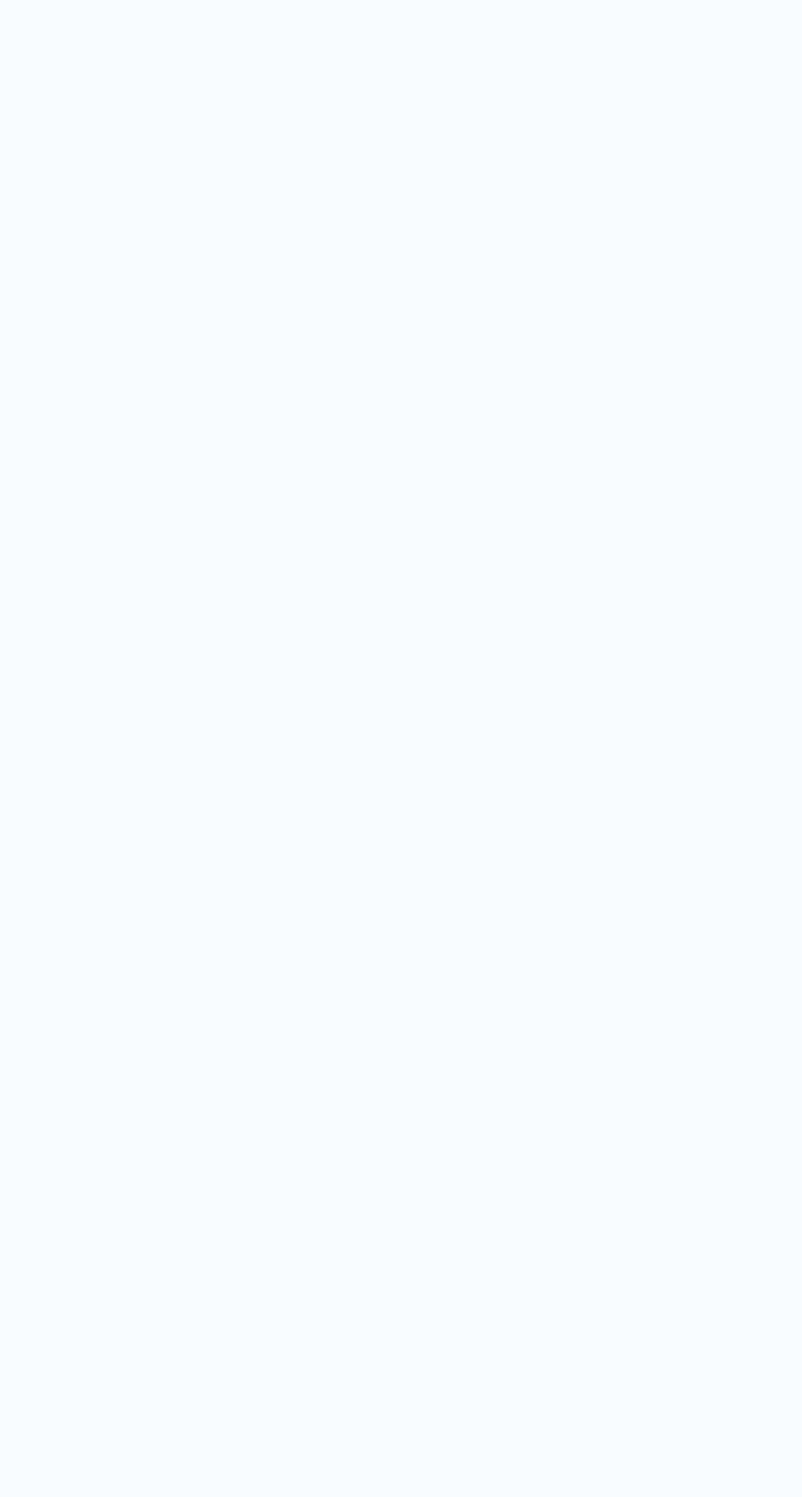
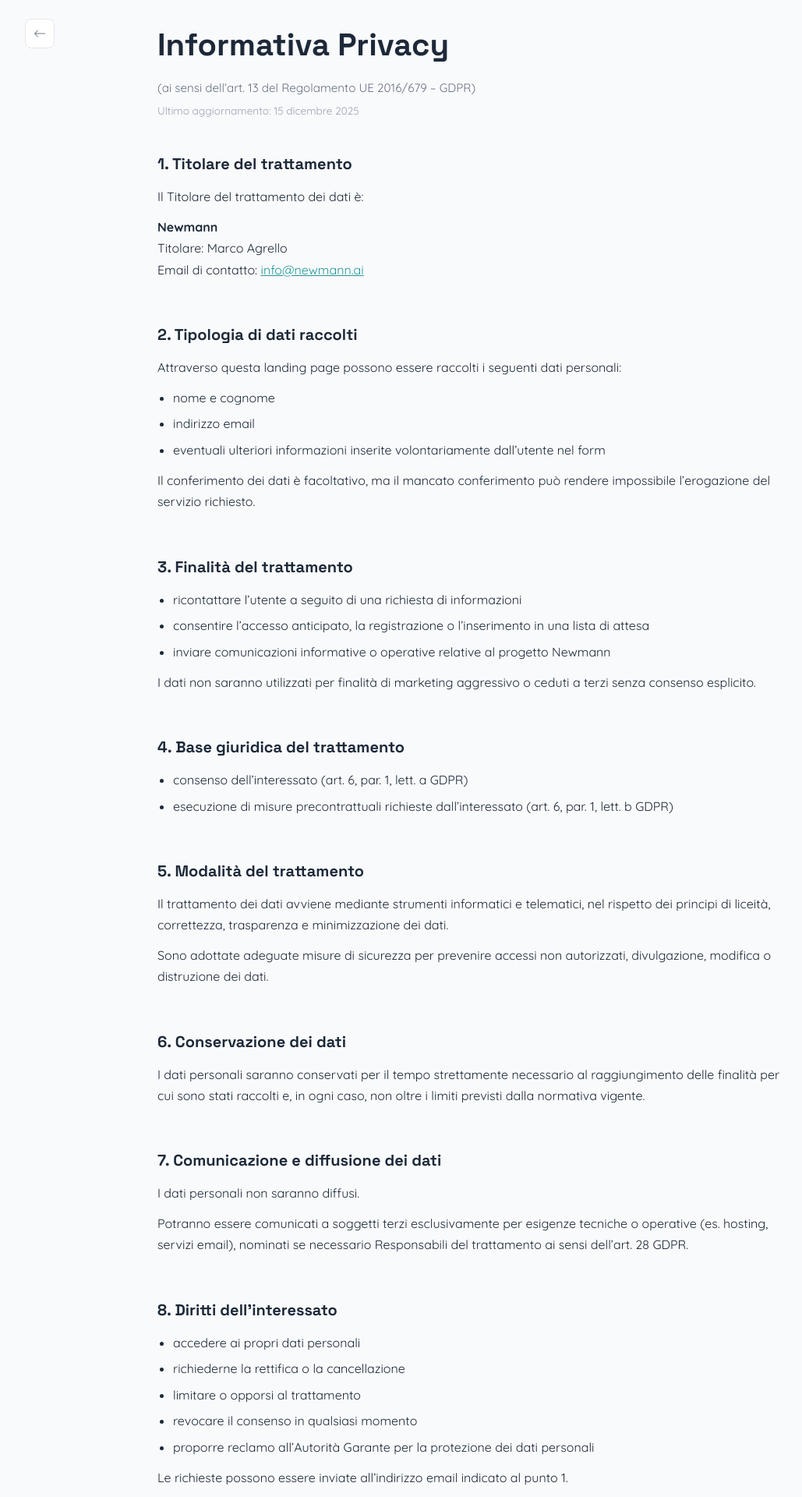
Before and after one commit to NewMann-Ai/landing, a React (Vite) app: page /terms-and-conditions in a window 1280 px wide. Before the commit this address had no page. Shown: the part 40-1960 px from the top of the page at 78% size, without its empty margins (32-1061 px from the left). Before the commit the page ends 800 px from the top, so only its background shows below. Built offline with nearby package versions, Linux system fonts and the light colour scheme; a web font is replaced by a local one.

Commit message:
Add Terms and Conditions page and update routing; enhance Newsletter styles

```diff
--- a/src/App.jsx
+++ b/src/App.jsx
@@ -1,13 +1,15 @@
+import { Route, Routes } from "react-router-dom";
 import "./App.css";
 import Home from "./pages/Home";
 import Newsletter from "./pages/Newsletter";
-import { Routes, Route } from "react-router-dom";
+import TermsAndConditions from "./pages/TermsAndConditions";
 
 function App() {
   return (
     <Routes>
       <Route path="/" element={<Home />} />
       <Route path="/newsletter" element={<Newsletter />} />
+      <Route path="/terms-and-conditions" element={<TermsAndConditions />} />
     </Routes>
   );
 }
--- a/src/pages/Newsletter.jsx
+++ b/src/pages/Newsletter.jsx
@@ -1,8 +1,8 @@
-import React, { useState } from "react";
+import emailjs from "@emailjs/browser";
+import { useState } from "react";
 import { useNavigate } from "react-router-dom";
-import emailjs from "@emailjs/browser";
+import Logo from "../assets/logo-white.png";
 import "../styles/newsletter.css";
-import Logo from "../assets/logo-white.png";
 
 function Newsletter() {
   const navigate = useNavigate();
@@ -97,8 +97,8 @@ function Newsletter() {
           <h1>Entra nella nostra Waiting List</h1>
 
           <p>
-                        Stiamo preparando qualcosa di nuovo. Iscriviti per
-                        essere tra i primi ad accedere alla versione beta.
+            Stiamo preparando qualcosa di nuovo. Iscriviti per essere tra i
+            primi ad accedere alla versione beta.
           </p>
 
           <form className="input-cont" onSubmit={handleSubmit}>
@@ -111,6 +111,19 @@ function Newsletter() {
               required
               disabled={isLoading}
             />
+            <div className="terms-conditions">
+              <input type="checkbox" required name="terms" id="terms" />
+              <span>
+                Accetto i{" "}
+                <a
+                  className="terms-link"
+                  href="/terms-and-conditions"
+                  rel="noopener noreferrer"
+                >
+                  termini e le condizioni
+                </a>
+              </span>
+            </div>
             <button type="submit" disabled={isLoading}>
               {isLoading ? "Invio..." : "Unisciti"}
             </button>
--- /dev/null
+++ b/src/pages/Termsandconditions.jsx
@@ -0,0 +1,166 @@
+import { useNavigate } from "react-router-dom";
+import "../styles/newsletter.css";
+
+const TermsAndConditions = () => {
+  const navigate = useNavigate();
+  return (
+    <main className="newsletter-container">
+      <button
+        className="back-arrow"
+        onClick={() => navigate("/newsletter")}
+        aria-label="Go back to newsletter"
+      >
+        <svg
+          xmlns="http://www.w3.org/2000/svg"
+          width="16"
+          height="16"
+          fill="currentColor"
+          className="bi bi-arrow-left"
+          viewBox="0 0 16 16"
+        >
+          <path
+            fillRule="evenodd"
+            d="M15 8a.5.5 0 0 0-.5-.5H2.707l3.147-3.146a.5.5 0 1 0-.708-.708l-4 4a.5.5 0 0 0 0 .708l4 4a.5.5 0 0 0 .708-.708L2.707 8.5H14.5A.5.5 0 0 0 15 8"
+          />
+        </svg>
+      </button>
+      <section className="terms-container">
+        <h1 className="terms-title">Informativa Privacy</h1>
+
+        <p className="subtitle">
+          (ai sensi dell’art. 13 del Regolamento UE 2016/679 – GDPR)
+        </p>
+
+        <p className="updated">Ultimo aggiornamento: 15 dicembre 2025</p>
+
+        <section>
+          <h2>1. Titolare del trattamento</h2>
+          <p>Il Titolare del trattamento dei dati è:</p>
+          <p>
+            <strong>Newmann</strong>
+            <br />
+            Titolare: Marco Agrello
+            <br />
+            Email di contatto:{" "}
+            <a href="mailto:info@newmann.ai">info@newmann.ai</a>
+          </p>
+        </section>
+
+        <section>
+          <h2>2. Tipologia di dati raccolti</h2>
+          <p>
+            Attraverso questa landing page possono essere raccolti i seguenti
+            dati personali:
+          </p>
+          <ul>
+            <li>nome e cognome</li>
+            <li>indirizzo email</li>
+            <li>
+              eventuali ulteriori informazioni inserite volontariamente
+              dall’utente nel form
+            </li>
+          </ul>
+          <p>
+            Il conferimento dei dati è facoltativo, ma il mancato conferimento
+            può rendere impossibile l’erogazione del servizio richiesto.
+          </p>
+        </section>
+
+        <section>
+          <h2>3. Finalità del trattamento</h2>
+          <ul>
+            <li>
+              ricontattare l’utente a seguito di una richiesta di informazioni
+            </li>
+            <li>
+              consentire l’accesso anticipato, la registrazione o l’inserimento
+              in una lista di attesa
+            </li>
+            <li>
+              inviare comunicazioni informative o operative relative al progetto
+              Newmann
+            </li>
+          </ul>
+          <p>
+            I dati non saranno utilizzati per finalità di marketing aggressivo o
+            ceduti a terzi senza consenso esplicito.
+          </p>
+        </section>
+
+        <section>
+          <h2>4. Base giuridica del trattamento</h2>
+          <ul>
+            <li>consenso dell’interessato (art. 6, par. 1, lett. a GDPR)</li>
+            <li>
+              esecuzione di misure precontrattuali richieste dall’interessato
+              (art. 6, par. 1, lett. b GDPR)
+            </li>
+          </ul>
+        </section>
+
+        <section>
+          <h2>5. Modalità del trattamento</h2>
+          <p>
+            Il trattamento dei dati avviene mediante strumenti informatici e
+            telematici, nel rispetto dei principi di liceità, correttezza,
+            trasparenza e minimizzazione dei dati.
+          </p>
+          <p>
+            Sono adottate adeguate misure di sicurezza per prevenire accessi non
+            autorizzati, divulgazione, modifica o distruzione dei dati.
+          </p>
+        </section>
+
+        <section>
+          <h2>6. Conservazione dei dati</h2>
+          <p>
+            I dati personali saranno conservati per il tempo strettamente
+            necessario al raggiungimento delle finalità per cui sono stati
+            raccolti e, in ogni caso, non oltre i limiti previsti dalla
+            normativa vigente.
+          </p>
+        </section>
+
+        <section>
+          <h2>7. Comunicazione e diffusione dei dati</h2>
+          <p>I dati personali non saranno diffusi.</p>
+          <p>
+            Potranno essere comunicati a soggetti terzi esclusivamente per
+            esigenze tecniche o operative (es. hosting, servizi email), nominati
+            se necessario Responsabili del trattamento ai sensi dell’art. 28
+            GDPR.
+          </p>
+        </section>
+
+        <section>
+          <h2>8. Diritti dell’interessato</h2>
+          <ul>
+            <li>accedere ai propri dati personali</li>
+            <li>richiederne la rettifica o la cancellazione</li>
+            <li>limitare o opporsi al trattamento</li>
+            <li>revocare il consenso in qualsiasi momento</li>
+            <li>
+              proporre reclamo all’Autorità Garante per la protezione dei dati
+              personali
+            </li>
+          </ul>
+          <p>
+            Le richieste possono essere inviate all’indirizzo email indicato al
+            punto 1.
+          </p>
+        </section>
+
+        <section>
+          <h2>9. Modifiche alla presente informativa</h2>
+          <p>
+            Il Titolare si riserva il diritto di modificare la presente
+            informativa in qualsiasi momento. Le modifiche saranno pubblicate su
+            questa pagina.
+          </p>
+        </section>
+      </section>
+    </main>
+  );
+};
+
+export default TermsAndConditions;
--- a/src/styles/newsletter.css
+++ b/src/styles/newsletter.css
@@ -40,6 +40,7 @@
 
       & .input-cont {
         display: flex;
+        flex-direction: column;
         gap: 10px;
 
         & input {
@@ -168,3 +169,82 @@
     transform: translateY(0);
   }
 }
+
+.terms-conditions {
+  display: flex;
+}
+
+.terms-title {
+  font-family: "Space Grotesk", sans-serif;
+}
+
+.terms-conditions span {
+  background-color: transparent;
+  color: black !important;
+}
+
+.terms-link {
+  color: var(--primary);
+  text-decoration: underline;
+}
+
+.terms-container {
+  max-width: 860px;
+  margin: 0 auto;
+  padding: 4rem 1.5rem;
+  font-family: system-ui, -apple-system, BlinkMacSystemFont, "Segoe UI",
+    sans-serif;
+  color: #1d2939;
+  line-height: 1.7;
+  display: flex;
+  flex-direction: column;
+}
+
+.terms-container h1 {
+  font-size: 2.5rem;
+  margin-bottom: 0.5rem;
+}
+
+.subtitle {
+  font-size: 0.95rem;
+  color: #667085;
+  margin-bottom: 0.25rem;
+}
+
+.updated {
+  font-size: 0.85rem;
+  color: #98a2b3;
+  margin-bottom: 2.5rem;
+}
+
+section {
+  margin-bottom: 2.5rem;
+}
+
+section h2 {
+  font-family: "Space Grotesk", sans-serif;
+  font-size: 1.25rem;
+  margin-bottom: 0.75rem;
+}
+
+section p {
+  margin-bottom: 0.75rem;
+}
+
+section ul {
+  padding-left: 1.25rem;
+  margin-bottom: 0.75rem;
+}
+
+section ul li {
+  margin-bottom: 0.4rem;
+}
+
+a {
+  color: #229799;
+  text-decoration: underline;
+}
+
+a:hover {
+  color: #1e7c7c;
+}
```
Lines whose indentation alone changed are shown as unchanged.
